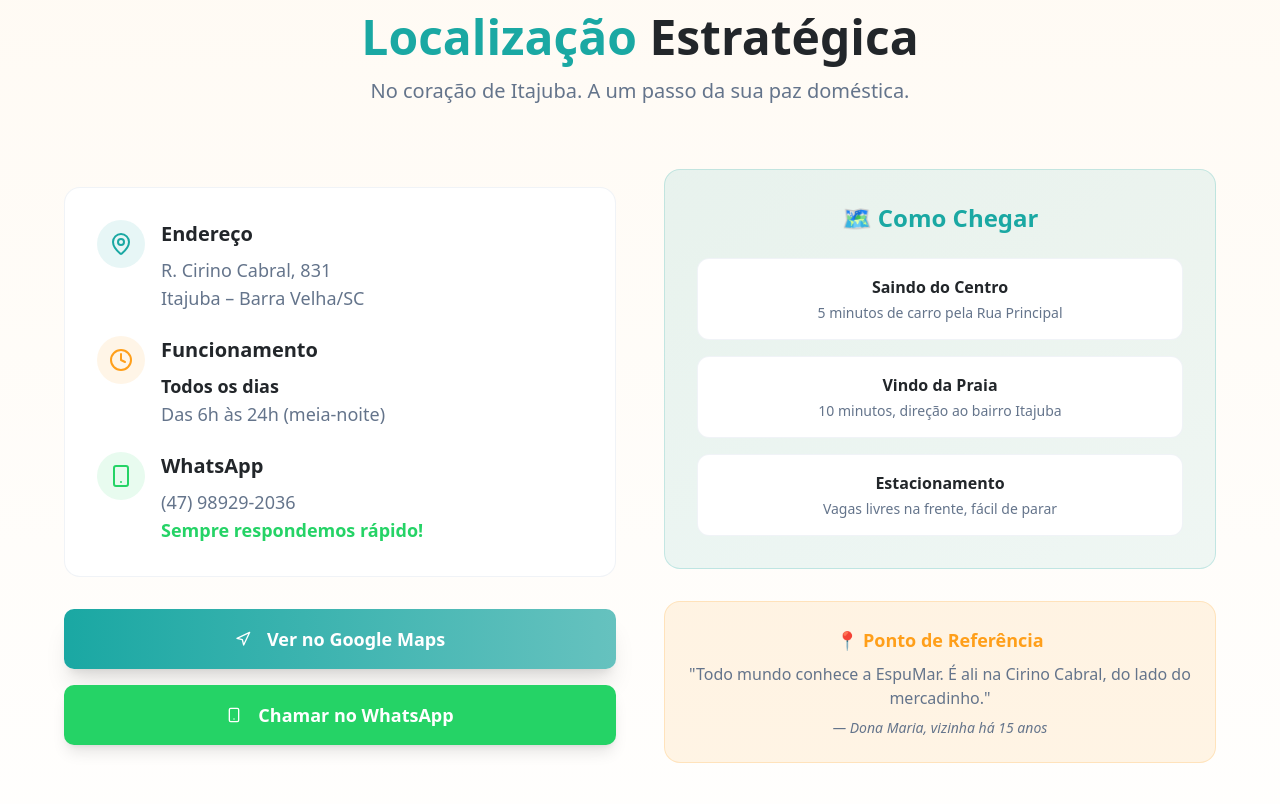
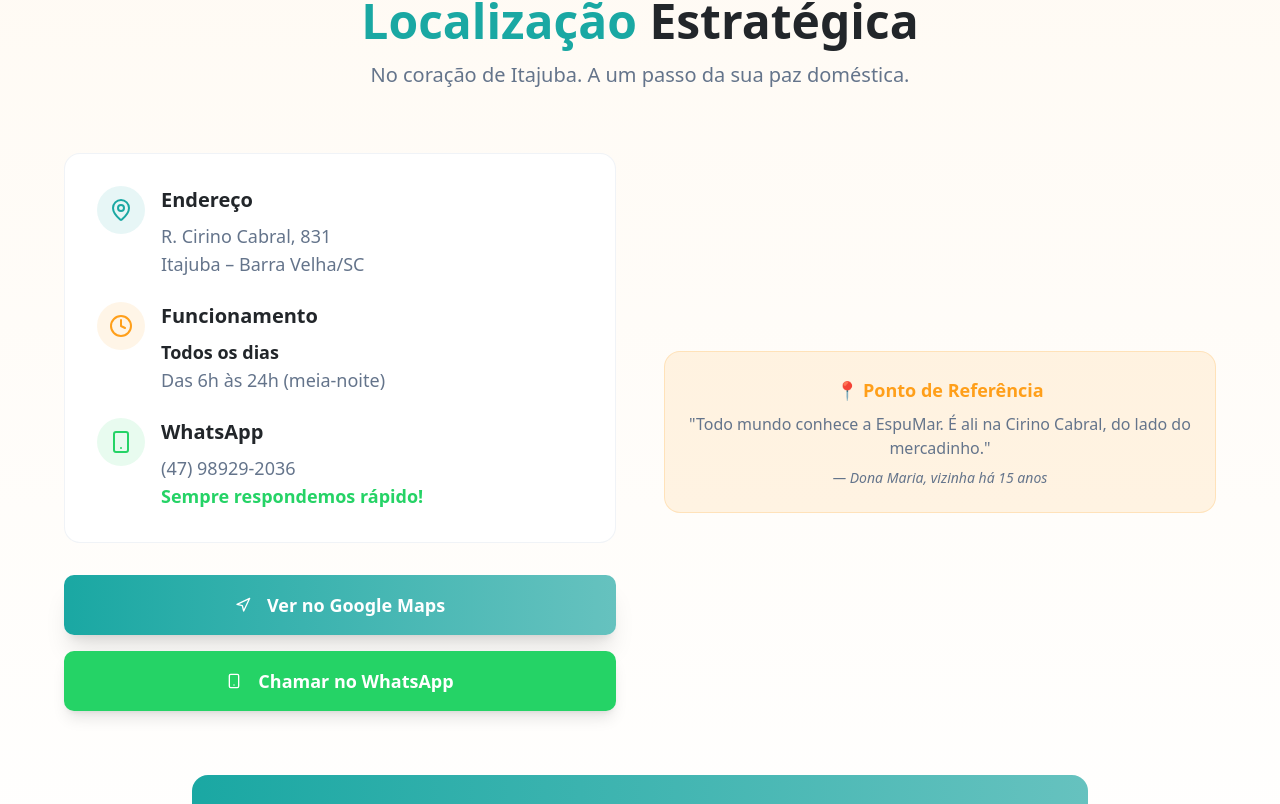
Before and after one commit to RaulOAlves/espumar-leve-pratico, a React (Vite) app: page / in a window 1280 px wide. Shown: the part 7650-8454 px from the top of the page. Built offline with nearby package versions, Linux system fonts and the light colour scheme.

Commit message:
Visual edit in Lovable
Edited UI in Lovable

```diff
--- a/src/components/LocationSection.tsx
+++ b/src/components/LocationSection.tsx
@@ -1,17 +1,13 @@
 import { Button } from "@/components/ui/button";
 import { MapPin, Clock, Smartphone, Navigation } from "lucide-react";
-
 const LocationSection = () => {
   const handleWhatsAppClick = () => {
     window.open("https://wa.me/5547989292036?text=Oi! Quero saber mais sobre a localização da EspuMar!", "_blank");
   };
-
   const handleMapsClick = () => {
     window.open("https://maps.app.goo.gl/xk8ei3bUgeVXEHsd6", "_blank");
   };
-
-  return (
-    <section className="py-20 bg-gradient-to-b from-accent/5 to-background">
+  return <section className="py-20 bg-gradient-to-b from-accent/5 to-background">
       <div className="container mx-auto px-4">
         <div className="text-center mb-16">
           <h2 className="text-4xl md:text-5xl font-bold text-foreground mb-4">
@@ -69,22 +65,12 @@ const LocationSection = () => {
 
               {/* Action Buttons */}
               <div className="space-y-4">
-                <Button
-                  variant="hero"
-                  size="lg"
-                  onClick={handleMapsClick}
-                  className="w-full text-lg py-4 h-auto"
-                >
+                <Button variant="hero" size="lg" onClick={handleMapsClick} className="w-full text-lg py-4 h-auto">
                   <Navigation className="w-5 h-5 mr-2" />
                   Ver no Google Maps
                 </Button>
 
-                <Button
-                  variant="whatsapp"
-                  size="lg"
-                  onClick={handleWhatsAppClick}
-                  className="w-full text-lg py-4 h-auto"
-                >
+                <Button variant="whatsapp" size="lg" onClick={handleWhatsAppClick} className="w-full text-lg py-4 h-auto">
                   <Smartphone className="w-5 h-5 mr-2" />
                   Chamar no WhatsApp
                 </Button>
@@ -93,28 +79,7 @@ const LocationSection = () => {
 
             {/* Map Placeholder & Directions */}
             <div>
-              <div className="bg-gradient-to-br from-primary/10 to-primary-light/10 rounded-2xl p-8 border border-primary/20 mb-8">
-                <h3 className="text-2xl font-bold text-primary text-center mb-6">
-                  🗺️ Como Chegar
-                </h3>
 
-                <div className="space-y-4 text-center">
-                  <div className="bg-card rounded-xl p-4 border border-border/50">
-                    <p className="font-semibold text-foreground mb-1">Saindo do Centro</p>
-                    <p className="text-muted-foreground text-sm">5 minutos de carro pela Rua Principal</p>
-                  </div>
-
-                  <div className="bg-card rounded-xl p-4 border border-border/50">
-                    <p className="font-semibold text-foreground mb-1">Vindo da Praia</p>
-                    <p className="text-muted-foreground text-sm">10 minutos, direção ao bairro Itajuba</p>
-                  </div>
-
-                  <div className="bg-card rounded-xl p-4 border border-border/50">
-                    <p className="font-semibold text-foreground mb-1">Estacionamento</p>
-                    <p className="text-muted-foreground text-sm">Vagas livres na frente, fácil de parar</p>
-                  </div>
-                </div>
-              </div>
 
               {/* Social Proof */}
               <div className="bg-accent/10 rounded-2xl p-6 border border-accent/20 text-center">
@@ -152,8 +117,6 @@ const LocationSection = () => {
           </div>
         </div>
       </div>
-    </section>
-  );
+    </section>;
 };
-
 export default LocationSection;
--- a/src/components/PromotionsSection.tsx
+++ b/src/components/PromotionsSection.tsx
@@ -1,13 +1,10 @@
 import { Button } from "@/components/ui/button";
 import { Clock, Zap, AlertCircle } from "lucide-react";
-
 const PromotionsSection = () => {
   const handleWhatsAppClick = () => {
     window.open("https://wa.me/5547989292036?text=Oi! Vi que tem só 6 máquinas livres. Quero garantir minha vaga!", "_blank");
   };
-
-  return (
-    <section className="py-20 bg-gradient-to-b from-background to-accent/5">
+  return <section className="py-20 bg-gradient-to-b from-background to-accent/5">
       <div className="container mx-auto px-4">
         <div className="text-center mb-16">
           <h2 className="text-4xl md:text-5xl font-bold text-foreground mb-4">
@@ -39,12 +36,7 @@ const PromotionsSection = () => {
                 Prioridade pra quem chama no WhatsApp. Não deixa pra depois!
               </p>
 
-              <Button
-                variant="whatsapp"
-                size="lg"
-                onClick={handleWhatsAppClick}
-                className="text-xl px-8 py-4 h-auto animate-bounce hover:animate-none"
-              >
+              <Button variant="whatsapp" size="lg" onClick={handleWhatsAppClick} className="text-xl px-8 py-4 h-auto animate-bounce hover:animate-none">
                 🚨 Garantir minha vaga AGORA
               </Button>
             </div>
@@ -86,9 +78,7 @@ const PromotionsSection = () => {
                 <span className="text-2xl">👨‍👩‍👧‍👦</span>
               </div>
 
-               <h3 className="text-xl font-bold text-foreground mb-4">
-                Preço Fixo
-              </h3>
+
 
               <p className="text-muted-foreground mb-4">
                 Sempre o mesmo preço justo. Lavar + secar incluído!
@@ -161,8 +151,6 @@ const PromotionsSection = () => {
           </div>
         </div>
       </div>
-    </section>
-  );
+    </section>;
 };
-
 export default PromotionsSection;
```
